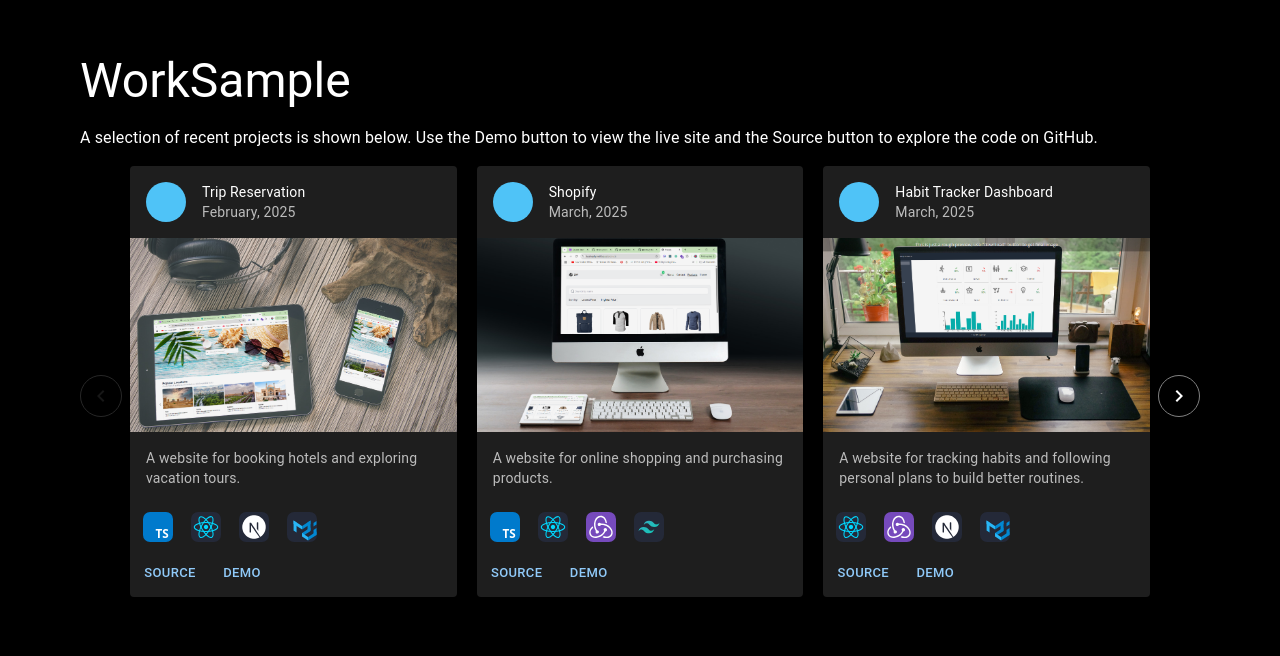
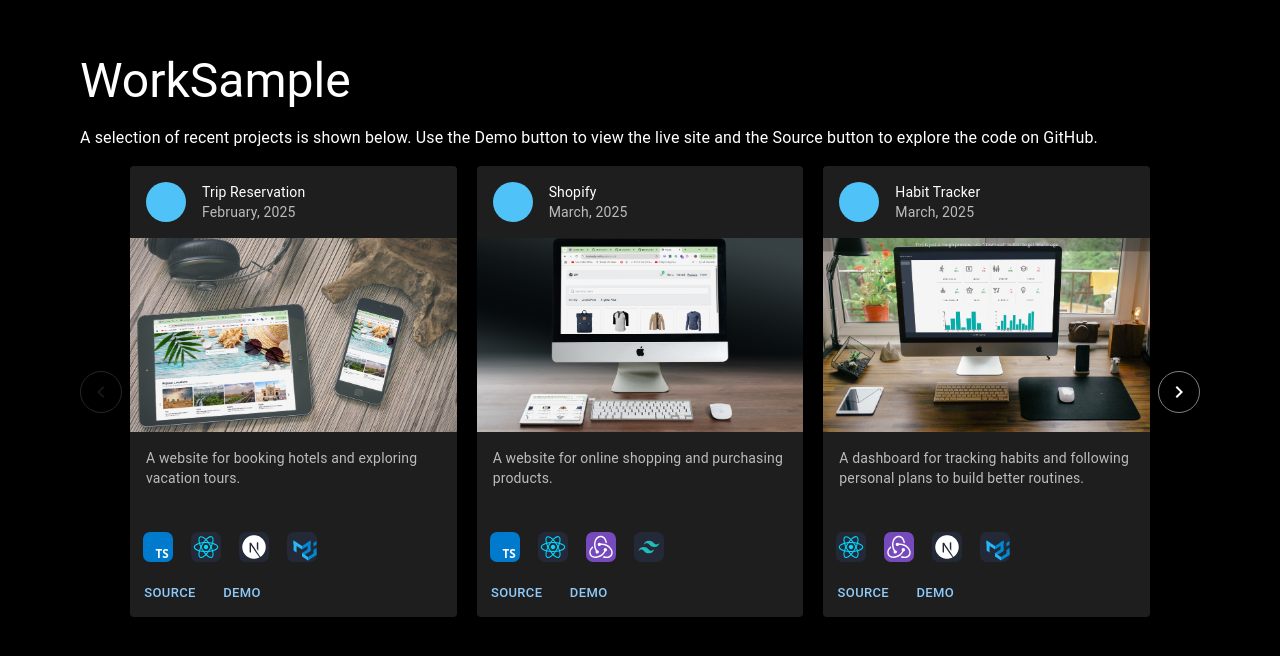
Before and after one commit to narsis-ivy-abbasi/portfolio, a Next.js app: page / in a window 1280 px wide. Shown: the part 1012-1668 px from the top of the page. Built offline with nearby package versions, Linux system fonts and the light colour scheme; no server answers; some icons are missing.

Commit message:
fixed the height of the cards the same

```diff
--- a/src/components/WorkCard.tsx
+++ b/src/components/WorkCard.tsx
@@ -9,6 +9,7 @@ import CardHeader from "@mui/material/CardHeader";
 import CardMedia from "@mui/material/CardMedia";
 import Typography from "@mui/material/Typography";
 import Skills from "./Skills";
+import { Box } from "@mui/material";
 
 interface skill {
   name?: string;
@@ -38,8 +39,9 @@ const WorkCard = ({
   return (
     <Card
       sx={{
-        maxWidth: 345,
-        mb: 1,
+        display: "flex",
+        flexDirection: "column",
+        height: "100%", // full height of its parent
       }}
     >
       <CardHeader
@@ -66,7 +68,7 @@ const WorkCard = ({
           },
         }}
       />
-      <CardContent>
+      <CardContent sx={{ flexGrow: 1 }}>
         <Typography variant="body2" sx={{ color: "text.secondary" }}>
           {description}
         </Typography>
--- a/src/components/WorkSample.tsx
+++ b/src/components/WorkSample.tsx
@@ -43,9 +43,9 @@ const workInfo = [
     icon: <ShoppingBagIcon fontSize="small" />,
   },
   {
-    title: "Habit Tracker Dashboard",
+    title: "Habit Tracker",
     description:
-      "A website for tracking habits and following personal plans to build better routines.",
+      "A dashboard for tracking habits and following personal plans to build better routines.",
     img: "/workSample/mock-habit-tracker.png",
     srcUrl: "https://github.com/narsis-ivy-abbasi/dashboard",
     demoUrl: "https://habit-tracker-dashboard.netlify.app/",
```
